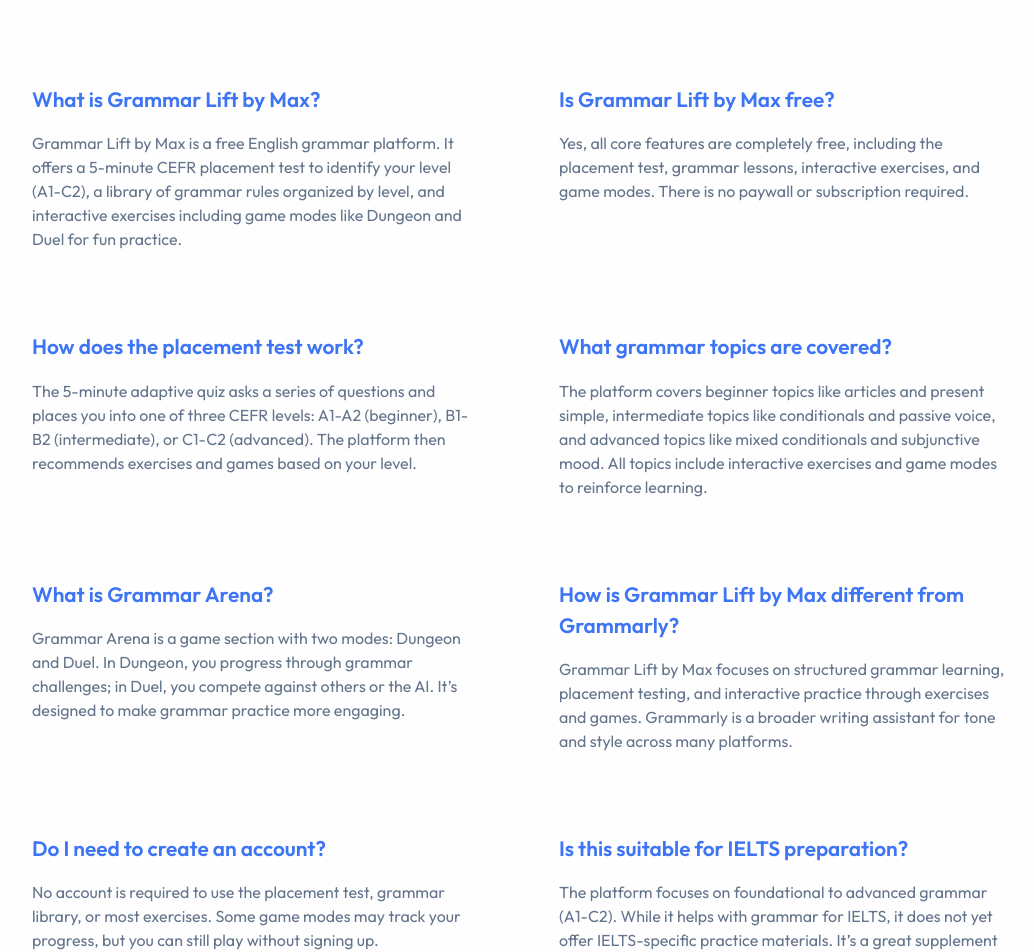
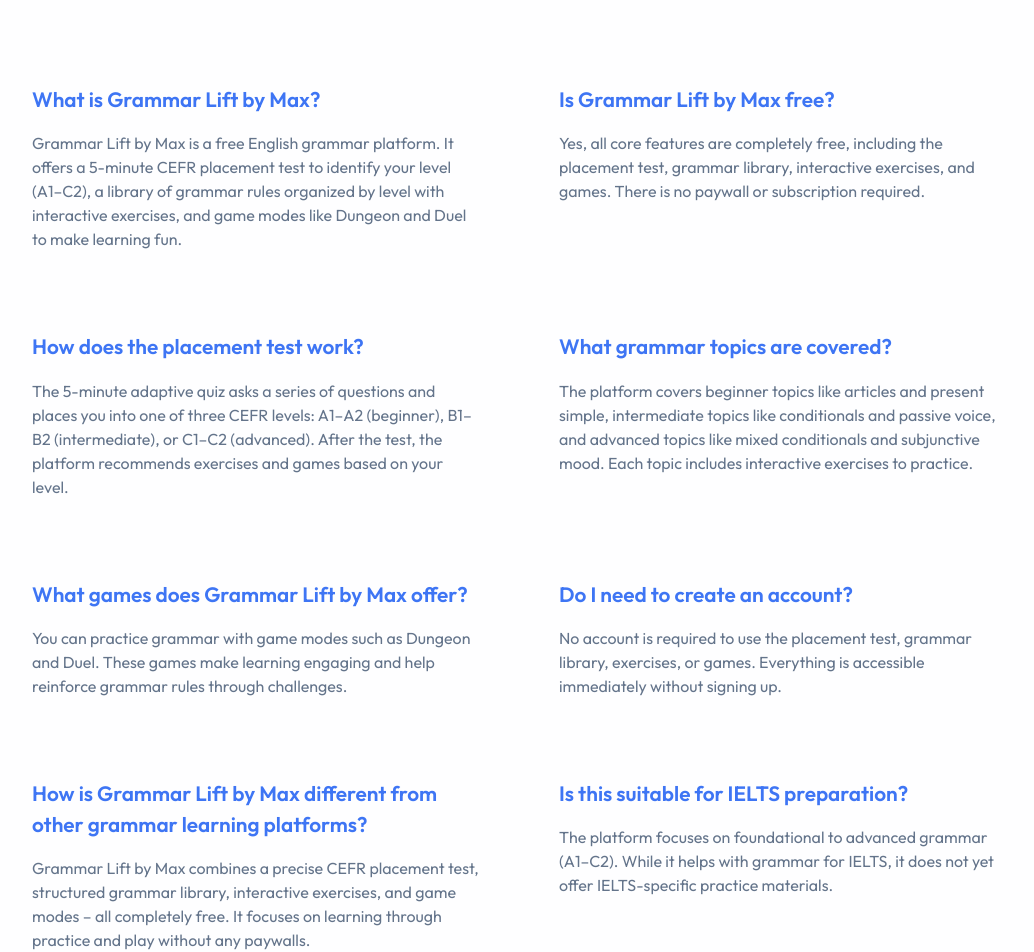
Before and after one commit to mx1204/grammarlift, a Next.js app: page /faq in a window 1280 px wide. Shown: the part 400-1352 px from the top of the page, without its empty margins (121-1155 px from the left). Built offline with nearby package versions, Linux system fonts and the light colour scheme.

Commit message:
Update page.tsx

```diff
--- a/src/app/faq/page.tsx
+++ b/src/app/faq/page.tsx
@@ -3,7 +3,7 @@
 
 export const metadata: Metadata = {
   title: 'FAQ - Grammar Lift by Max',
-  description: 'Frequently asked questions about Grammar Lift by Max, including the free placement test, grammar library, and interactive games.',
+  description: 'Frequently asked questions about Grammar Lift by Max, including the free placement test, grammar library, interactive exercises, and games.',
 };
 
 export default function FAQPage() {
@@ -16,7 +16,7 @@
         name: 'What is Grammar Lift by Max?',
         acceptedAnswer: {
           '@type': 'Answer',
-          text: 'Grammar Lift by Max is a free English grammar platform. It offers a 5-minute CEFR placement test to identify your level (A1-C2), a library of grammar rules organized by level, and interactive exercises including game modes like Dungeon and Duel for fun practice.',
+          text: 'Grammar Lift by Max is a free English grammar platform. It offers a 5-minute CEFR placement test to identify your level (A1–C2), a library of grammar rules organized by level with interactive exercises, and game modes like Dungeon and Duel to make learning fun.',
         },
       },
       {
@@ -24,7 +24,7 @@
         name: 'Is Grammar Lift by Max free?',
         acceptedAnswer: {
           '@type': 'Answer',
-          text: 'Yes, all core features are completely free, including the placement test, grammar lessons, interactive exercises, and game modes. There is no paywall or subscription required.',
+          text: 'Yes, all core features are completely free, including the placement test, grammar library, interactive exercises, and games. There is no paywall or subscription required.',
         },
       },
       {
@@ -32,7 +32,7 @@
         name: 'How does the placement test work?',
         acceptedAnswer: {
           '@type': 'Answer',
-          text: 'The 5-minute adaptive quiz asks a series of questions and places you into one of three CEFR levels: A1-A2 (beginner), B1-B2 (intermediate), or C1-C2 (advanced). The platform then recommends exercises and games based on your level.',
+          text: 'The 5-minute adaptive quiz asks a series of questions and places you into one of three CEFR levels: A1–A2 (beginner), B1–B2 (intermediate), or C1–C2 (advanced). After the test, the platform recommends exercises and games based on your level.',
         },
       },
       {
@@ -40,23 +40,15 @@
         name: 'What grammar topics are covered?',
         acceptedAnswer: {
           '@type': 'Answer',
-          text: 'The platform covers beginner topics like articles and present simple, intermediate topics like conditionals and passive voice, and advanced topics like mixed conditionals and subjunctive mood. All topics include interactive exercises and game modes to reinforce learning.',
+          text: 'The platform covers beginner topics like articles and present simple, intermediate topics like conditionals and passive voice, and advanced topics like mixed conditionals and subjunctive mood. Each topic includes interactive exercises to practice.',
         },
       },
       {
         '@type': 'Question',
-        name: 'What is Grammar Arena?',
+        name: 'What games does Grammar Lift by Max offer?',
         acceptedAnswer: {
           '@type': 'Answer',
-          text: 'Grammar Arena is a game section with two modes: Dungeon and Duel. In Dungeon, you progress through grammar challenges; in Duel, you compete against others or the AI. It’s designed to make grammar practice more engaging.',
-        },
-      },
-      {
-        '@type': 'Question',
-        name: 'How is Grammar Lift by Max different from Grammarly?',
-        acceptedAnswer: {
-          '@type': 'Answer',
-          text: 'Grammar Lift by Max focuses on structured grammar learning, placement testing, and interactive practice through exercises and games. Grammarly is a broader writing assistant for tone and style across many platforms.',
+          text: 'You can practice grammar with game modes such as Dungeon and Duel. These games make learning engaging and help reinforce grammar rules through challenges.',
         },
       },
       {
@@ -64,7 +56,15 @@
         name: 'Do I need to create an account?',
         acceptedAnswer: {
           '@type': 'Answer',
-          text: 'No account is required to use the placement test, grammar library, or most exercises. Some game modes may track your progress, but you can still play without signing up.',
+          text: 'No account is required to use the placement test, grammar library, exercises, or games. Everything is accessible immediately without signing up.',
+        },
+      },
+      {
+        '@type': 'Question',
+        name: 'How is Grammar Lift by Max different from other grammar learning platforms?',
+        acceptedAnswer: {
+          '@type': 'Answer',
+          text: 'Grammar Lift by Max combines a precise CEFR placement test, structured grammar library, interactive exercises, and game modes – all completely free. It focuses on learning through practice and play without any paywalls.',
         },
       },
       {
@@ -72,7 +72,7 @@
         name: 'Is this suitable for IELTS preparation?',
         acceptedAnswer: {
           '@type': 'Answer',
-          text: 'The platform focuses on foundational to advanced grammar (A1-C2). While it helps with grammar for IELTS, it does not yet offer IELTS-specific practice materials. It’s a great supplement for building solid grammar skills.',
+          text: 'The platform focuses on foundational to advanced grammar (A1–C2). While it helps with grammar for IELTS, it does not yet offer IELTS-specific practice materials.',
         },
       },
     ],
```
